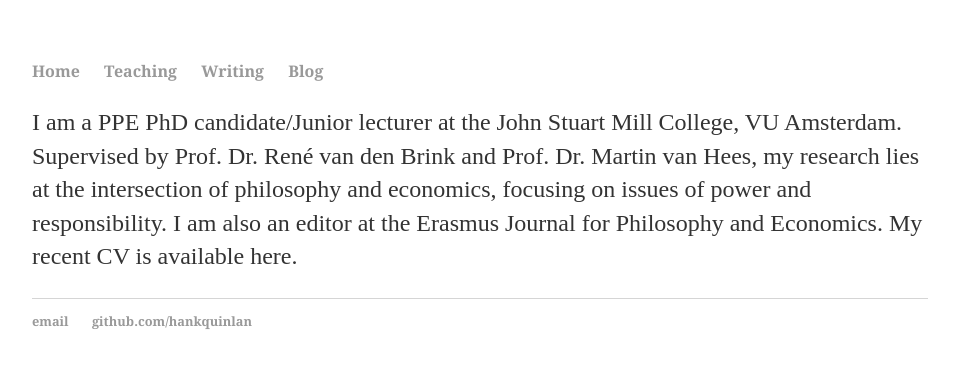
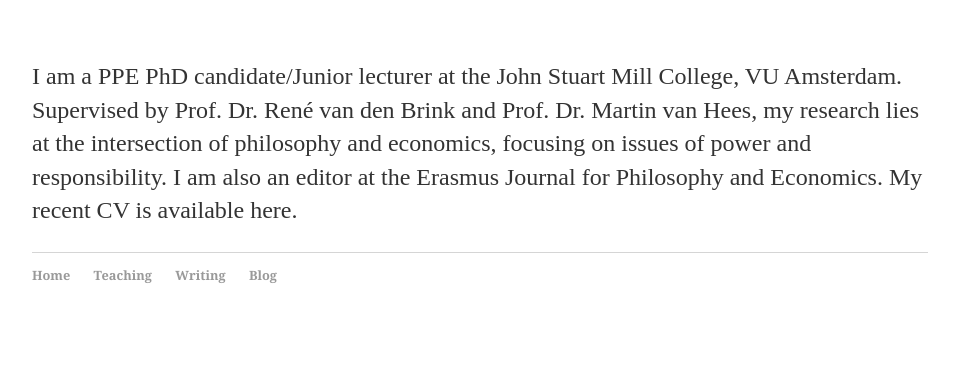
Before and after one commit to uzunovam/uzunovam, a Jekyll site: the page built from index.html, in a window 1280 px wide. Shown: the top 368 px of the page, without its empty margins (160-1119 px from the left). Built offline with Jekyll 4.4.1, drawn with Linux system fonts in a browser that asks for light colours.

Commit message:
Update default.html

```diff
--- a/_layouts/default.html
+++ b/_layouts/default.html
@@ -6,24 +6,20 @@
 			<link rel="stylesheet" type="text/css" href="/css/main.css">
 		</head>
 		<body>
-			<nav>
-	    		<ul>
-	        		<li><a href="/">Home</a></li>
-		        	<li><a href="/teaching">Teaching</a></li>
-	        		<li><a href="/writing">Writing</a></li>
-	        		<li><a href="/blog">Blog</a></li>
-	    		</ul>
-			</nav>
 			<div class="container">
 
 			{{ content }}
 
 			</div><!-- /.container -->
 			<footer>
-	    		<ul>
-	        		<li><a href="mailto:m.g.uzunova@vu.nl">email</a></li>
-	        		<li><a href="https://github.com/hankquinlan">github.com/hankquinlan</a></li>
-				</ul>
+				<nav>
+	    				<ul>
+	 			       		<li><a href="/">Home</a></li>
+		        			<li><a href="/teaching">Teaching</a></li>
+	        				<li><a href="/writing">Writing</a></li>
+			        		<li><a href="/blog">Blog</a></li>
+	    				</ul>
+				</nav>
 			</footer>
 		</body>
 	</html>
```
